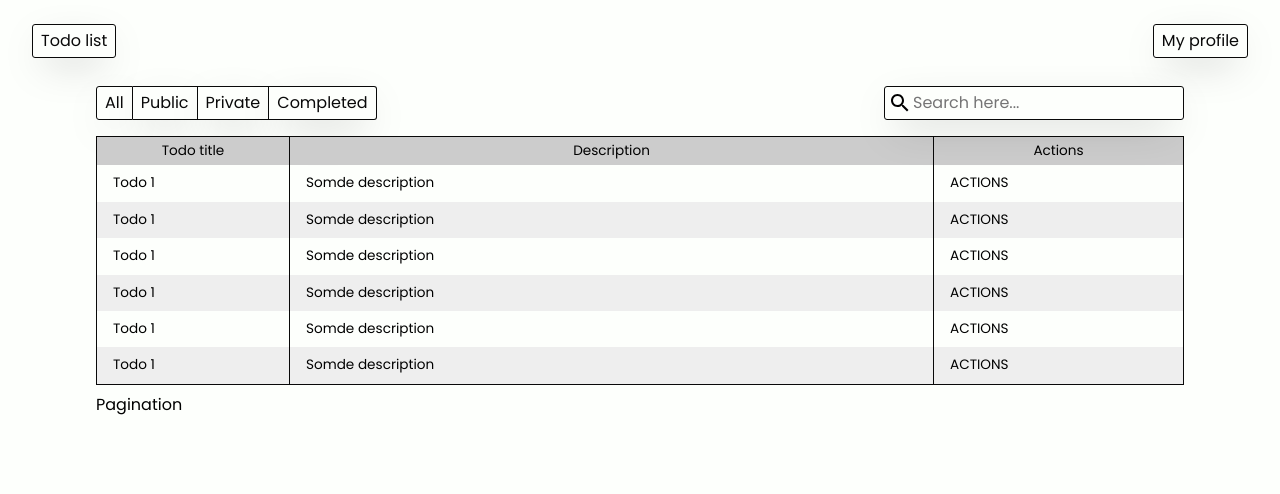
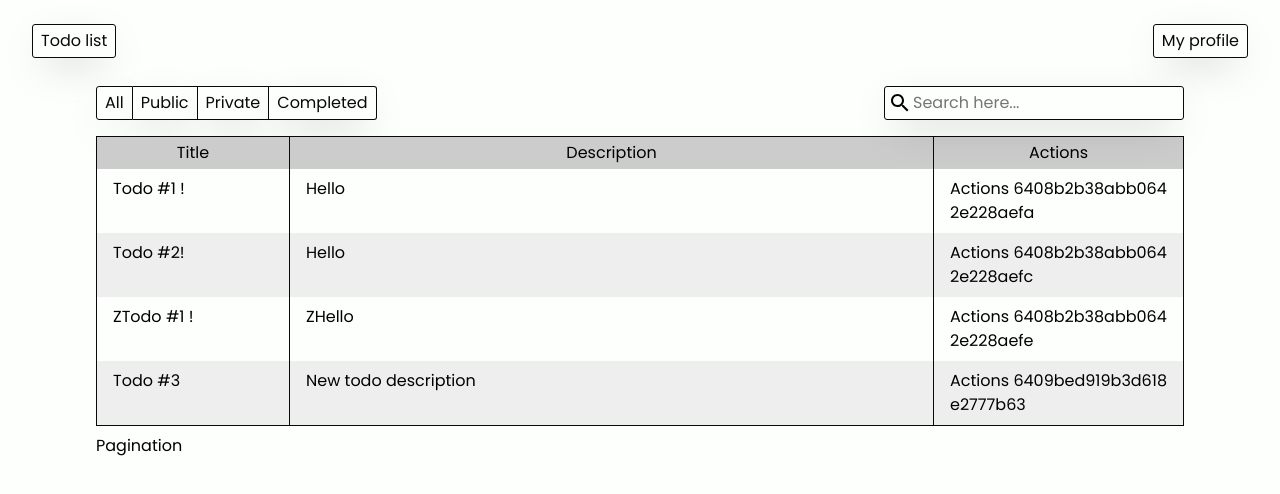
Before and after one commit to biryukov-m/todo-app, a React (Create React App) app in the folder packages/frontend/: page / in a window 1280 px wide. Shown: the top 494 px of the page. Built offline with nearby package versions, Linux system fonts and the light colour scheme.

Commit message:
feat: Add table sorting for todo table

```diff
--- a/packages/frontend/src/modules/common/components/todo/components/TodosTable/TodosTable.component.tsx
+++ b/packages/frontend/src/modules/common/components/todo/components/TodosTable/TodosTable.component.tsx
@@ -1,13 +1,36 @@
-import React from 'react';
+import React, { useState } from 'react';
 import * as Styled from './TodosTable.styled';
 import { TodosTableHead } from './TodosTableHead.component';
 import { TodosTableBody } from './TodosTableBody.component';
+import { HandleSorting, ITable } from './todosTable.types';
 
-export const TodosTable: React.FC = () => (
-  <Styled.Wrapper>
-    <Styled.Table>
-      <TodosTableHead />
-      <TodosTableBody />
-    </Styled.Table>
-  </Styled.Wrapper>
-);
+export const TodosTable: React.FC<ITable> = ({ todos }) => {
+  const [tableData, setTableData] = useState(todos);
+  const columns = [
+    { label: 'Title', accessor: 'title', sortable: true },
+    { label: 'Description', accessor: 'description', sortable: true }
+  ];
+  const handleSorting: HandleSorting = (sortField, sortOrder) => {
+    if (sortField) {
+      const sorted = [...tableData].sort((a, b) => {
+        if (a[sortField] === null) return 1;
+        if (b[sortField] === null) return -1;
+        if (a[sortField] === null && b[sortField] === null) return 0;
+        return (
+          a[sortField].toString().localeCompare(b[sortField].toString(), ['en', 'ua', 'ru'], {
+            numeric: true
+          }) * (sortOrder === 'asc' ? 1 : -1)
+        );
+      });
+      setTableData(sorted);
+    }
+  };
+  return (
+    <Styled.Wrapper>
+      <Styled.Table>
+        <TodosTableHead columns={columns} handleSorting={handleSorting} />
+        <TodosTableBody {...{ columns, tableData }} />
+      </Styled.Table>
+    </Styled.Wrapper>
+  );
+};
--- a/packages/frontend/src/modules/common/components/todo/components/TodosTable/TodosTableBody.component.tsx
+++ b/packages/frontend/src/modules/common/components/todo/components/TodosTable/TodosTableBody.component.tsx
@@ -1,37 +1,18 @@
 import React from 'react';
+import { ITodo } from '../../../../types/todo.types';
+import { ITableBody } from './todosTable.types';
 import * as Styled from './TodosTableBody.styled';
 
-export const TodosTableBody: React.FC = () => (
+export const TodosTableBody: React.FC<ITableBody> = ({ columns, tableData }) => (
   <Styled.Tbody>
-    <Styled.Tr>
-      <Styled.Td>Todo 1</Styled.Td>
-      <Styled.Td>Somde description</Styled.Td>
-      <Styled.Td>ACTIONS</Styled.Td>
-    </Styled.Tr>
-    <Styled.Tr>
-      <Styled.Td>Todo 1</Styled.Td>
-      <Styled.Td>Somde description</Styled.Td>
-      <Styled.Td>ACTIONS</Styled.Td>
-    </Styled.Tr>
-    <Styled.Tr>
-      <Styled.Td>Todo 1</Styled.Td>
-      <Styled.Td>Somde description</Styled.Td>
-      <Styled.Td>ACTIONS</Styled.Td>
-    </Styled.Tr>
-    <Styled.Tr>
-      <Styled.Td>Todo 1</Styled.Td>
-      <Styled.Td>Somde description</Styled.Td>
-      <Styled.Td>ACTIONS</Styled.Td>
-    </Styled.Tr>
-    <Styled.Tr>
-      <Styled.Td>Todo 1</Styled.Td>
-      <Styled.Td>Somde description</Styled.Td>
-      <Styled.Td>ACTIONS</Styled.Td>
-    </Styled.Tr>
-    <Styled.Tr>
-      <Styled.Td>Todo 1</Styled.Td>
-      <Styled.Td>Somde description</Styled.Td>
-      <Styled.Td>ACTIONS</Styled.Td>
-    </Styled.Tr>
+    {tableData.map((todo) => (
+      <Styled.Tr key={todo._id}>
+        {columns.map(({ accessor }, idx) => {
+          const tData = todo[accessor as keyof ITodo];
+          return <Styled.Td key={idx}>{tData}</Styled.Td>;
+        })}
+        <Styled.Td key={todo._id}>Actions {todo._id}</Styled.Td>
+      </Styled.Tr>
+    ))}
   </Styled.Tbody>
 );
--- a/packages/frontend/src/modules/common/components/todo/components/TodosTable/TodosTableBody.styled.ts
+++ b/packages/frontend/src/modules/common/components/todo/components/TodosTable/TodosTableBody.styled.ts
@@ -15,9 +15,10 @@ export const Tr = styled.tr`
 export const Td = styled.td`
   font-family: ${FONTS.FAMILIES.normal};
   font-weight: ${FONTS.WEIGHTS.normal};
-  font-size: ${FONTS.SIZES.s};
+  font-size: ${FONTS.SIZES.m};
   border-left: 1px solid ${COLORS.black};
   padding: ${SPACES.s} ${SPACES.m};
+  word-break: break-all;
   &:nth-of-type(1) {
     border-left: none;
   }
--- a/packages/frontend/src/modules/common/components/todo/components/TodosTable/TodosTableHead.component.tsx
+++ b/packages/frontend/src/modules/common/components/todo/components/TodosTable/TodosTableHead.component.tsx
@@ -1,12 +1,51 @@
-import React from 'react';
+import React, { useState } from 'react';
+import KeyboardArrowDownIcon from '@mui/icons-material/KeyboardArrowDown';
+import KeyboardArrowUpIcon from '@mui/icons-material/KeyboardArrowUp';
+import { ITodo } from '../../../../types/todo.types';
+import { ITableHead, Order } from './todosTable.types';
 import * as Styled from './TodosTableHead.styled';
 
-export const TodosTableHead: React.FC = () => (
+export const TodosTableHead: React.FC<ITableHead> = ({ columns, handleSorting }) => {
+  const [sortField, setSortField] = useState('');
+  const [order, setOrder] = useState<Order>('asc');
+  const handleSortingChange = (accessor: keyof ITodo) => {
+    const sortOrder = accessor === sortField && order === 'asc' ? 'desc' : 'asc';
+    setSortField(accessor);
+    setOrder(sortOrder);
+    handleSorting(accessor, sortOrder);
+  };
+  return (
     <Styled.Thead>
       <Styled.Tr>
-      <Styled.Th>Todo title</Styled.Th>
-      <Styled.Th>Description</Styled.Th>
+        {columns.map(({ label, accessor, sortable }) => {
+          const icon = sortable ? (
+            sortField === accessor && order === 'asc' ? (
+              <KeyboardArrowUpIcon />
+            ) : sortField === accessor && order === 'desc' ? (
+              <KeyboardArrowDownIcon />
+            ) : (
+              <Styled.DefaultIconHolder className="default-icon-holder">
+                <KeyboardArrowUpIcon />
+                <KeyboardArrowDownIcon />
+              </Styled.DefaultIconHolder>
+            )
+          ) : (
+            ''
+          );
+          return (
+            <Styled.Th
+              key={accessor}
+              onClick={sortable ? () => handleSortingChange(accessor as keyof ITodo) : undefined}
+            >
+              <Styled.IconHolder>
+                {label}
+                {icon}
+              </Styled.IconHolder>
+            </Styled.Th>
+          );
+        })}
         <Styled.Th>Actions</Styled.Th>
       </Styled.Tr>
     </Styled.Thead>
   );
+};
--- a/packages/frontend/src/modules/common/components/todo/components/TodosTable/TodosTableHead.styled.ts
+++ b/packages/frontend/src/modules/common/components/todo/components/TodosTable/TodosTableHead.styled.ts
@@ -11,13 +11,46 @@ export const Tr = styled.tr`
   }
 `;
 export const Th = styled.th`
+  display: flex;
+  align-items: center;
+  justify-content: center;
   background-color: ${COLORS.darkGrey};
   font-family: ${FONTS.FAMILIES.normal};
   font-weight: ${FONTS.WEIGHTS.normal};
-  font-size: ${FONTS.SIZES.s};
+  font-size: ${FONTS.SIZES.m};
   border-left: 1px solid ${COLORS.black};
   padding: ${SPACES.xs} ${SPACES.s};
   &:nth-of-type(1) {
     border-left: none;
   }
 `;
+export const IconHolder = styled.div`
+  position: relative;
+
+  &:hover > .default-icon-holder {
+    opacity: 1;
+  }
+  & > svg {
+    color: ${COLORS.black};
+    position: absolute;
+    top: 2px;
+    width: 27px;
+    height: 19px;
+  }
+`;
+export const DefaultIconHolder = styled.div`
+  display: inline-flex;
+  flex-direction: column;
+  position: absolute;
+  opacity: 0;
+  transition: all 0.1s ease-in;
+  top: 1px;
+  & > svg {
+    width: 27px;
+    height: 14px;
+    padding: 0;
+    &:nth-of-type(1) {
+      margin-bottom: -7px;
+    }
+  }
+`;
--- a/packages/frontend/src/modules/common/components/todo/pages/Todos.component.tsx
+++ b/packages/frontend/src/modules/common/components/todo/pages/Todos.component.tsx
@@ -35,10 +35,41 @@ import { TodosTable } from '../components/TodosTable/TodosTable.component';
 //   }
 // ];
 
+const todos = [
+  {
+    isPublic: false,
+    isCompleted: false,
+    _id: '6408b2b38abb0642e228aefa',
+    title: 'Todo #1 !',
+    description: 'Hello'
+  },
+  {
+    isPublic: false,
+    isCompleted: false,
+    _id: '6408b2b38abb0642e228aefc',
+    title: 'Todo #2!',
+    description: 'Hello'
+  },
+  {
+    isPublic: false,
+    isCompleted: false,
+    _id: '6408b2b38abb0642e228aefe',
+    title: 'ZTodo #1 !',
+    description: 'ZHello'
+  },
+  {
+    isPublic: true,
+    isCompleted: true,
+    _id: '6409bed919b3d618e2777b63',
+    title: 'Todo #3',
+    description: 'New todo description'
+  }
+];
+
 export const Todos: React.FC = () => (
   <>
     <Filters />
-    <TodosTable />
+    <TodosTable todos={todos} />
     <span>Pagination</span>
   </>
 );
```
Also changed, not shown: packages/frontend/src/modules/common/components/todo/components/TodosTable/todosTable.types.ts (added, +25 -0 lines), packages/frontend/src/modules/common/types/todo.types.ts (added, +7 -0 lines). Lines whose indentation alone changed are shown as unchanged.
